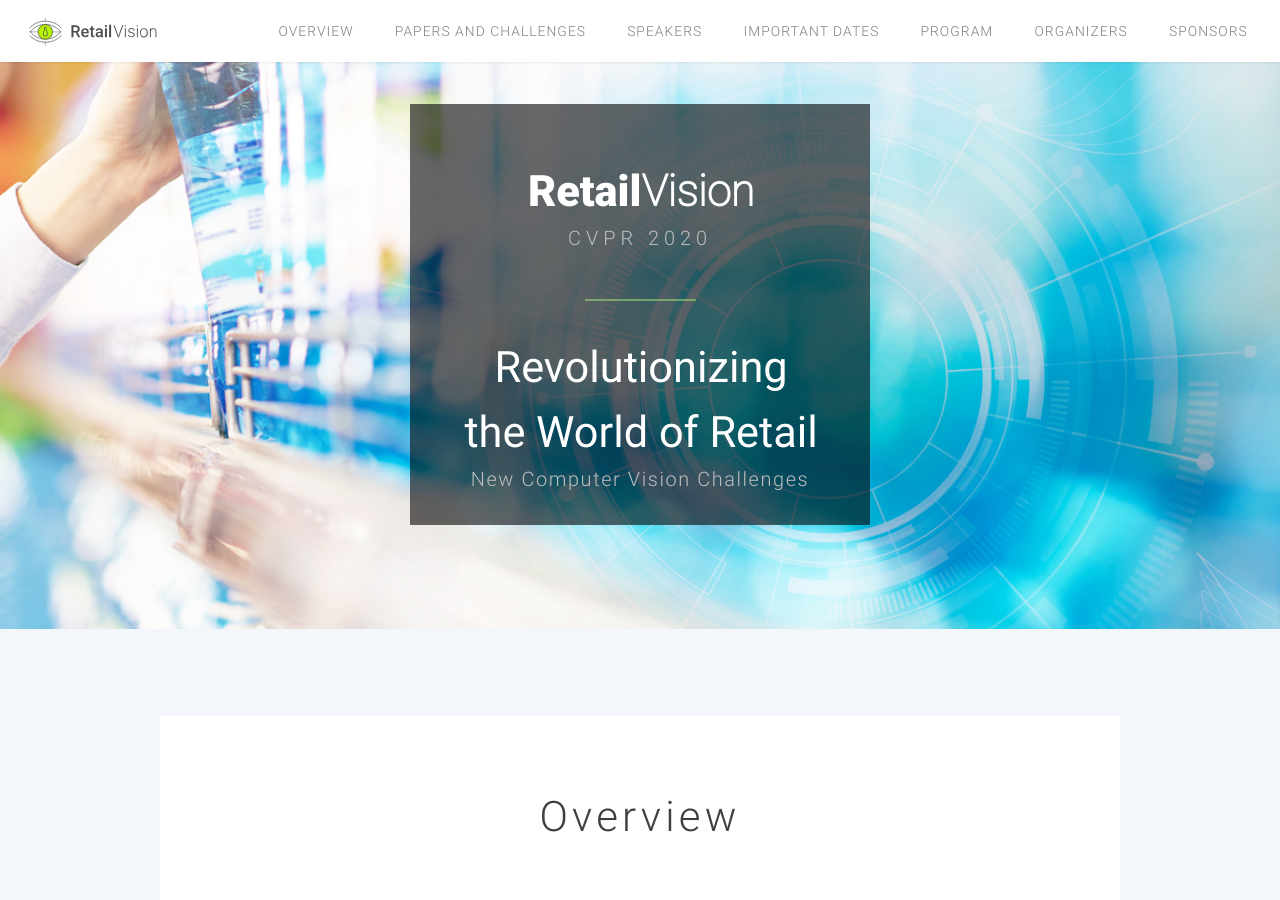
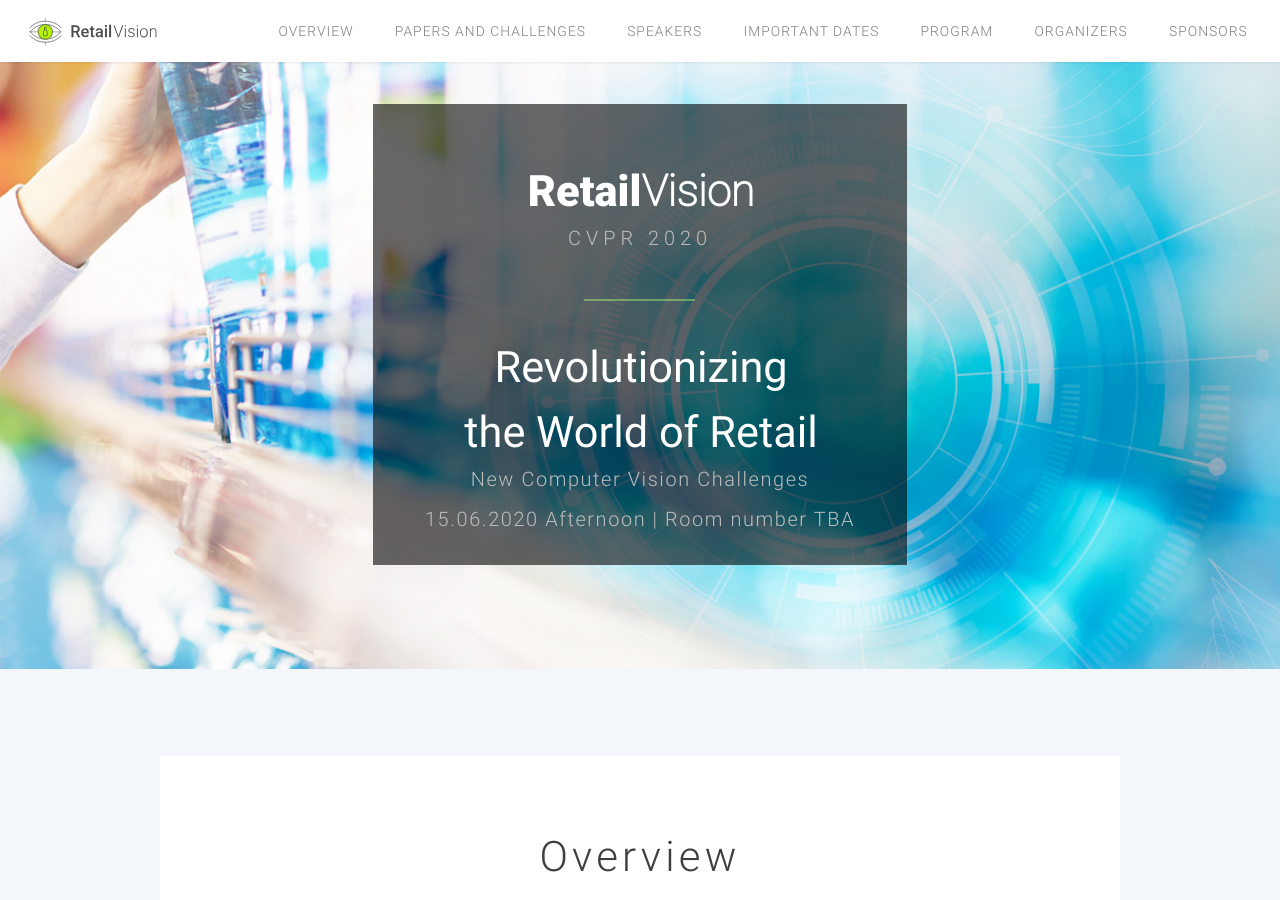
Before and after one commit to retailvisionworkshop/retailvisionworkshop.github.io, a Jekyll site: the page built from index.html, in a window 1280 px wide and 900 px high. Built offline with Jekyll 4.4.1, drawn with Linux system fonts in a browser that asks for light colours.

Commit message:
update banner

```diff
--- a/_includes/banner.html
+++ b/_includes/banner.html
@@ -19,7 +19,7 @@
             <h3 id="banner_long_name_part2">New Computer Vision Challenges</h3>
             <!-- <div id="line_wrapper"><div id="banner_line"></div></div> -->
 
-            <!-- <h3 id="banner_details">0.00.2020 | Room number 0  | More Details | More text</h3> -->
+            <h3 id="banner_details">15.06.2020 Afternoon | Room number TBA</h3>
         </header>
 
     </div>
```
